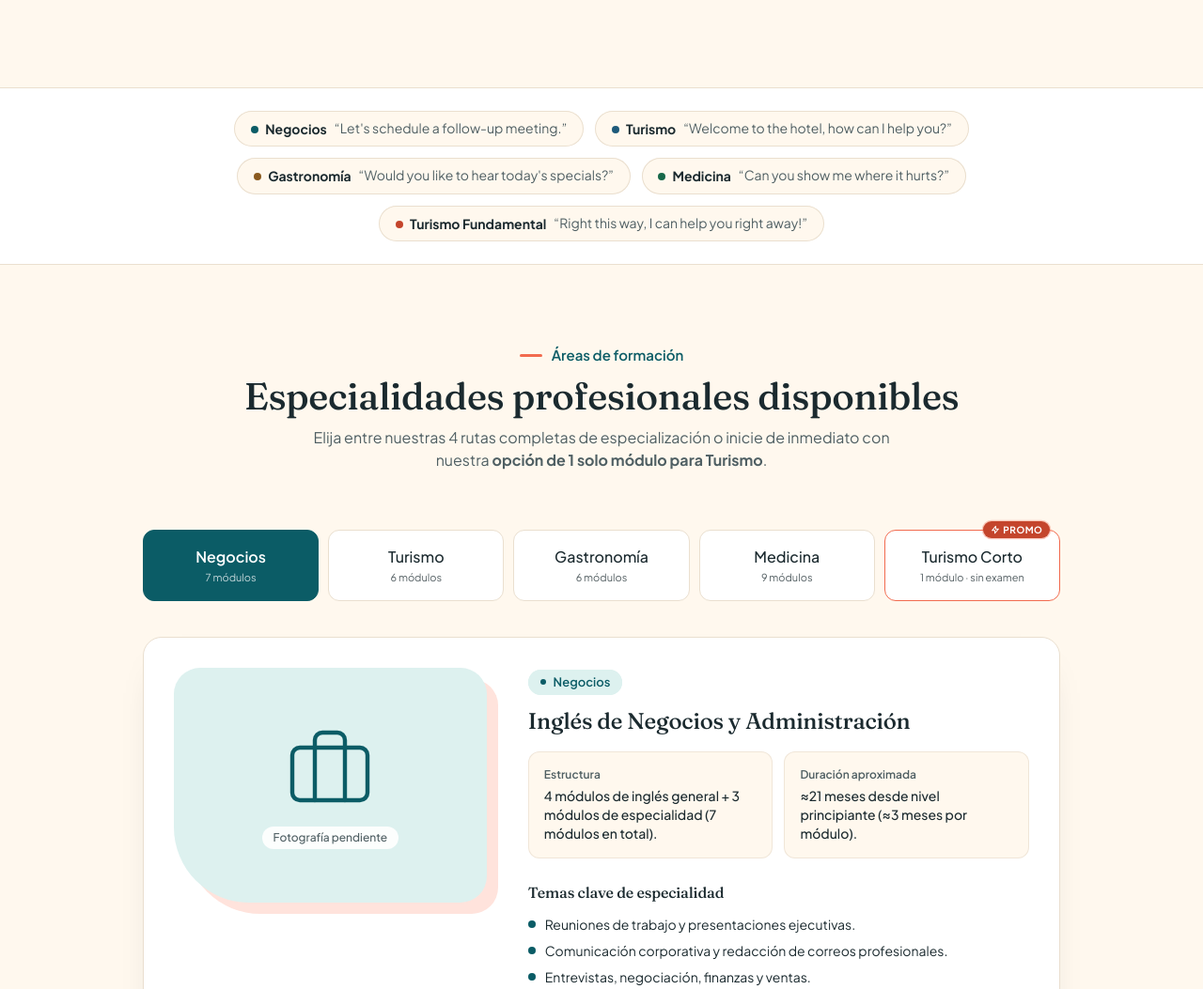
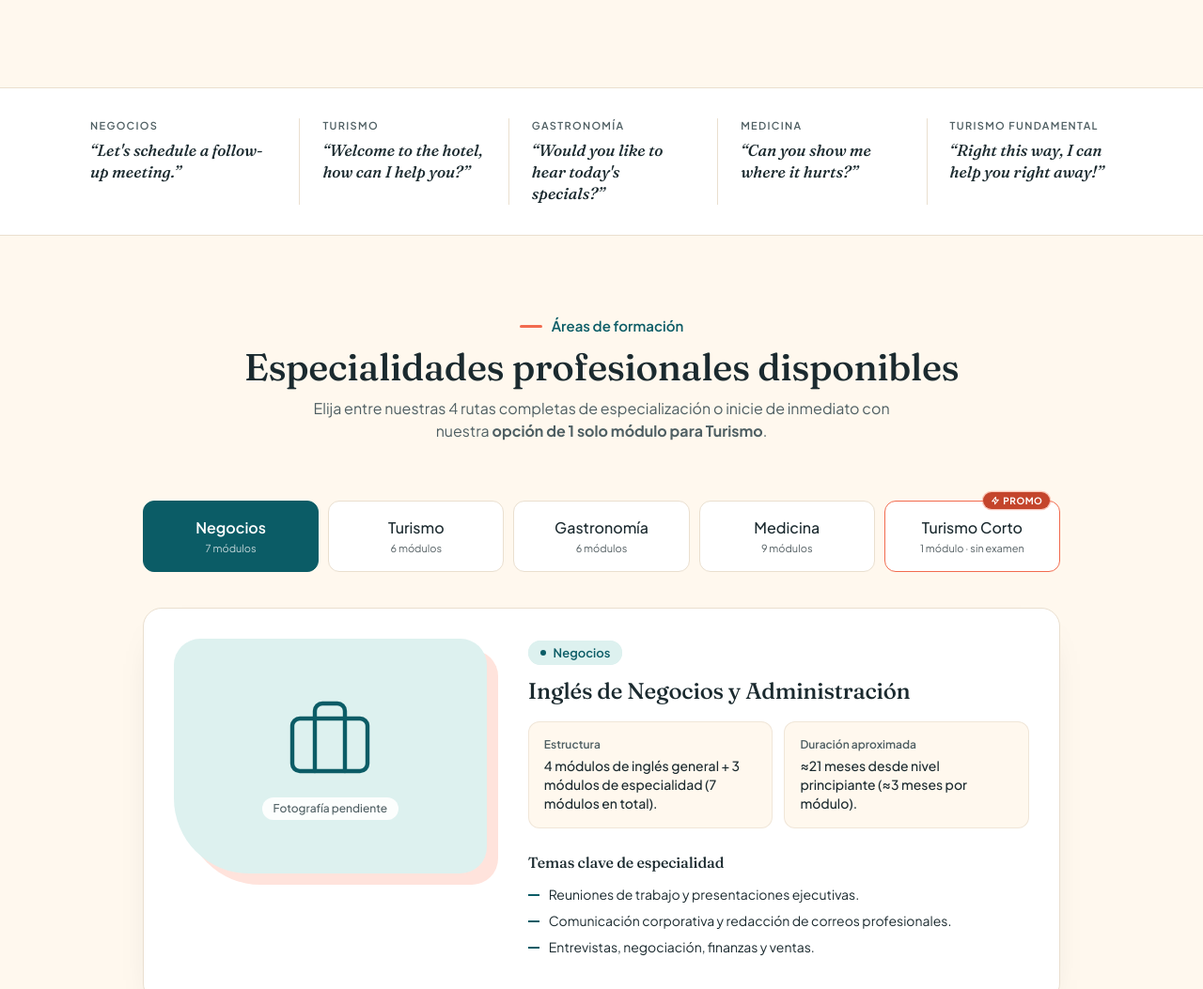
Before and after one commit to Fernandoagg/Test-Landing-Page, a website built with Vite: page index.html in a window 1280 px wide. Shown: the part 2278-3331 px from the top of the page at 94% size. Built offline with nearby package versions, Linux system fonts and the light colour scheme.

Commit message:
style: sustituir los puntos de color por un estilo editorial
- Franja de frases como citas: sector en versalitas y frase en Fraunces
  itálica, en una fila de cinco con filetes verticales en escritorio.
- Se quita el punto de la etiqueta del banner.
- Las viñetas de los paneles pasan de punto a guion corto en el color del
  sector. Se mantiene el punto del logotipo como elemento de marca.

Co-Authored-By: Claude Opus 5.5 <noreply@anthropic.com>

```diff
--- a/css/style.css
+++ b/css/style.css
@@ -456,50 +456,44 @@ html:not(.js) .quiz {
   background-color: var(--s-offset);
 }
 
+/* Viñeta como guion corto en el color del sector (no un punto de "estado") */
 .sector-bullet {
   flex: none;
-  width: 0.5rem;
-  height: 0.5rem;
-  margin-top: 0.4rem;
-  border-radius: 999px;
+  width: 0.75rem;
+  height: 2px;
+  margin-top: 0.62rem;
   background-color: var(--s-strong);
 }
 
-/* Banda de frases: chips neutros; el sector solo se marca con un punto de color */
+/* Banda de frases: citas editoriales. Sector en versalitas, frase en Fraunces itálica */
 .phrase-chip {
-  display: inline-flex;
-  flex-wrap: wrap;
-  align-items: baseline;
-  gap: 0.15rem 0.5rem;
-  border-radius: 999px;
-  padding: 0.55rem 1.1rem;
-  font-size: 0.875rem;
-  line-height: 1.4;
-  background-color: #FFF8EE;
-  color: #4F5F63;
-  box-shadow: inset 0 0 0 1px #EADFCF;
+  display: flex;
+  flex-direction: column;
+  gap: 0.4rem;
 }
 
 .phrase-chip strong {
-  display: inline-flex;
-  align-items: center;
-  gap: 0.45rem;
-  color: #1B2A2F;
-  font-weight: 700;
+  font-size: 0.6875rem;
+  font-weight: 600;
+  letter-spacing: 0.12em;
+  text-transform: uppercase;
+  color: #4F5F63;
 }
 
-.phrase-chip strong::before {
-  content: "";
-  width: 8px;
-  height: 8px;
-  border-radius: 999px;
-  background-color: var(--s-strong);
-  flex-shrink: 0;
+.phrase-chip span {
+  font-family: "Fraunces", Georgia, serif;
+  font-style: italic;
+  font-weight: 500;
+  font-size: 1.0625rem;
+  line-height: 1.35;
+  color: #1B2A2F;
 }
 
-@media (max-width: 639px) {
-  .phrase-chip {
-    border-radius: 20px;
+/* En escritorio, una fila de cinco citas separadas por filetes verticales */
+@media (min-width: 1024px) {
+  .phrase-list .phrase-chip + .phrase-chip {
+    border-left: 1px solid #EADFCF;
+    padding-left: 1.5rem;
   }
 }
 
--- a/index.html
+++ b/index.html
@@ -194,7 +194,6 @@
             />
           </picture>
           <figcaption class="absolute top-3 left-3 sm:top-5 sm:left-5 inline-flex items-center gap-2 rounded-full bg-white/90 backdrop-blur-sm px-3.5 py-1.5 text-xs sm:text-sm font-semibold text-tinta shadow-sm">
-            <span class="inline-block w-2 h-2 rounded-full bg-teal shrink-0" aria-hidden="true"></span>
             Inglés aplicado a entornos reales de trabajo
           </figcaption>
         </figure>
@@ -333,9 +332,9 @@
     <!-- 5. ESPECIALIDADES (arena). Único lugar con color por especialidad. -->
     <section class="pb-16 sm:pb-24" id="especialidades">
 
-      <!-- Banda de frases: franja estática, una frase por sector (sin movimiento) -->
-      <div class="bg-white border-y border-borde py-5 sm:py-6 mb-14 sm:mb-20">
-        <ul class="max-w-6xl mx-auto px-4 sm:px-6 lg:px-8 flex flex-wrap justify-center gap-2.5 sm:gap-3" aria-label="Frases de ejemplo por especialidad">
+      <!-- Banda de frases: citas editoriales, una por sector (sin movimiento ni marcadores de color) -->
+      <div class="bg-white border-y border-borde py-7 sm:py-8 mb-14 sm:mb-20">
+        <ul class="phrase-list max-w-6xl mx-auto px-4 sm:px-6 lg:px-8 grid grid-cols-1 sm:grid-cols-2 lg:grid-cols-5 gap-x-8 lg:gap-x-6 gap-y-6" aria-label="Frases de ejemplo por especialidad">
           <li class="phrase-chip sector-negocios"><strong>Negocios</strong><span lang="en">“Let's schedule a follow-up meeting.”</span></li>
           <li class="phrase-chip sector-turismo"><strong>Turismo</strong><span lang="en">“Welcome to the hotel, how can I help you?”</span></li>
           <li class="phrase-chip sector-gastronomia"><strong>Gastronomía</strong><span lang="en">“Would you like to hear today's specials?”</span></li>
```
